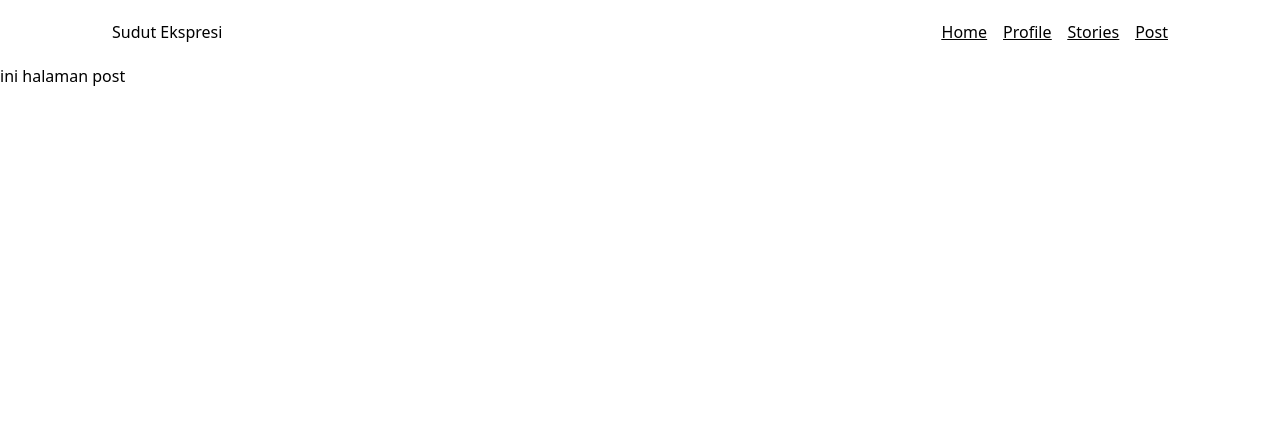
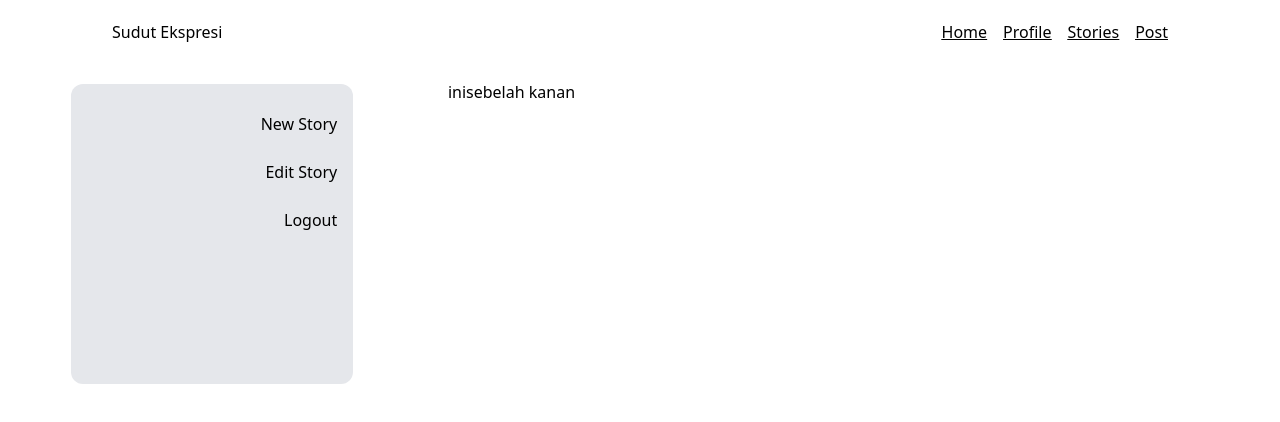
Before and after one commit to bbbintang/personal-blog, a Next.js app in the folder personal-blog/: page /post in a window 1280 px wide. Shown: the top 422 px of the page. Built offline with nearby package versions, Linux system fonts and the light colour scheme.

Commit message:
creating sidebar and importing to post page

```diff
--- /dev/null
+++ b/personal-blog/Components/Sidebar.jsx
@@ -0,0 +1,13 @@
+import React from 'react'
+
+const sidebar = () => {
+  return (
+        <div className="bg-gray-200 rounded-xl p-4 w-2/3 flex flex-col text-right min-h-[300px]">
+            <p className="py-3 pb-3">New Story</p>
+            <p className="py-3 w-full">Edit Story</p>
+            <p className="py-3 w-full">Logout</p>
+        </div>
+  )
+}
+
+export default sidebar
--- a/personal-blog/app/post/page.jsx
+++ b/personal-blog/app/post/page.jsx
@@ -1,3 +1,4 @@
+import Sidebar from '@/Components/Sidebar'
 import Header from '@/Components/Header'
 import React from 'react'
 
@@ -5,8 +6,13 @@ const page = () => {
   return (
     <div>
       <Header/>
-      <div>
-        <p>ini halaman post</p>
+      <div className="flex flex-col md:flex-row gap-2">
+        <div className="w-full md:w-1/3 py-5 flex justify-center">
+          <Sidebar/>
+        </div>
+        <div className="w-full md:w-2/3 p-4 flex flex-col">
+          inisebelah kanan
+        </div>
       </div>
     </div>
   )
--- a/personal-blog/app/stories/page.jsx
+++ b/personal-blog/app/stories/page.jsx
@@ -5,9 +5,7 @@ const page = () => {
   return (
     <div>
       <Header/>
-      <div>
-        <p>ini halaman stories</p>
-      </div>
+      <p>ini stories</p>
     </div>
   )
 }
```
